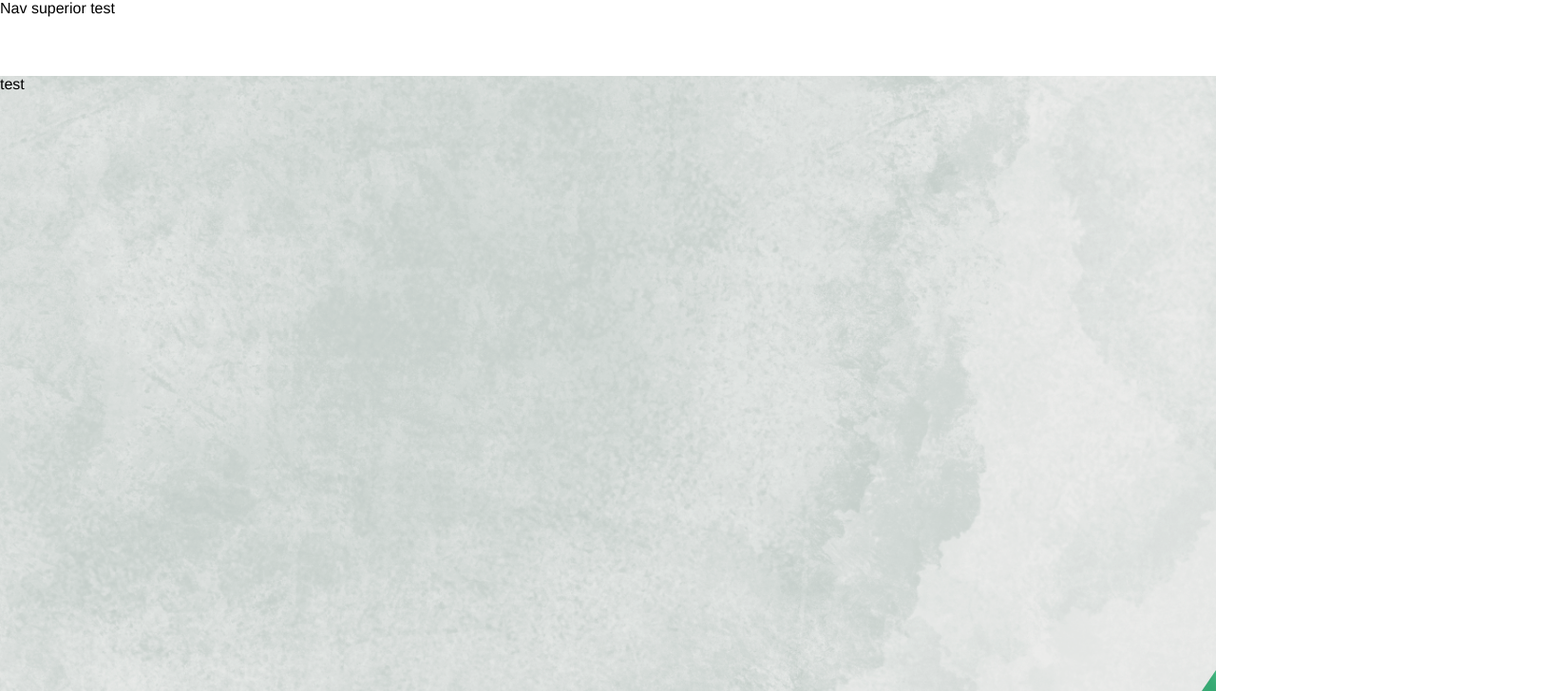
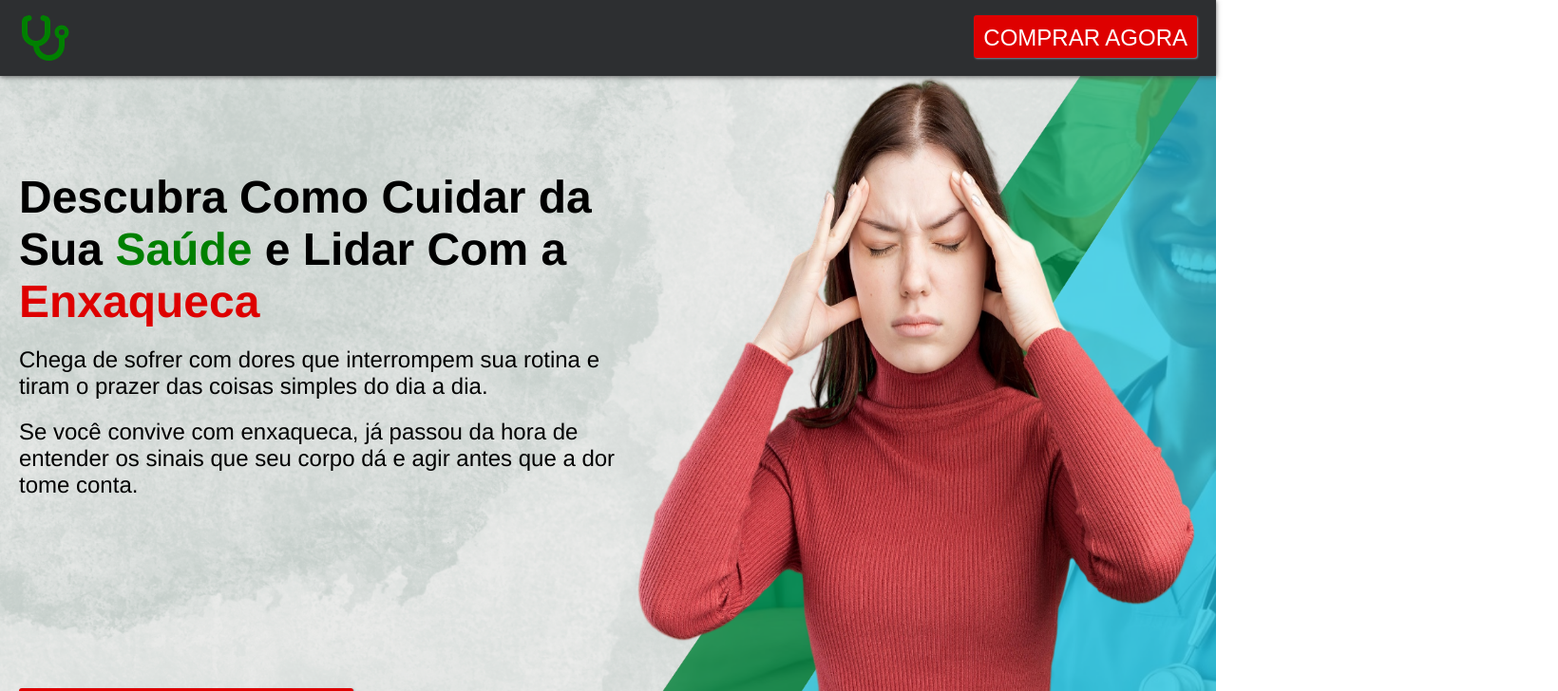
Before and after one commit to LucasCosta0117/landing-page-enxaqueca, a Vue app: page / in a window 1280 px wide. Shown: the top 728 px of the page at 95% size, 1640 px wide, since content can reach past the window. Built offline with nearby package versions, Linux system fonts and the light colour scheme.

Commit message:
feat: implementa a primeira seção da landing page

```diff
--- a/package.json
+++ b/package.json
@@ -8,6 +8,11 @@
     "lint": "vue-cli-service lint"
   },
   "dependencies": {
+    "@fortawesome/fontawesome-svg-core": "^6.7.2",
+    "@fortawesome/free-brands-svg-icons": "^6.7.2",
+    "@fortawesome/free-regular-svg-icons": "^6.7.2",
+    "@fortawesome/free-solid-svg-icons": "^6.7.2",
+    "@fortawesome/vue-fontawesome": "^3.0.8",
     "core-js": "^3.8.3",
     "vue": "^3.2.13"
   },
--- a/src/App.vue
+++ b/src/App.vue
@@ -1,6 +1,6 @@
 <template>
-  <TopNavBar></TopNavBar>
-  <HomePage></HomePage>
+  <top-nav-bar></top-nav-bar>
+  <home-page></home-page>
 </template>
 
 <script>
--- /dev/null
+++ b/src/components/SallButton.vue
@@ -0,0 +1,64 @@
+<template>
+    <a :href="seleUrl">
+        <input type="button" class="sall-btn" :value="btnTextValue" />
+    </a>
+</template>
+
+<script>
+/**
+ * Componente responsável por direcionar o usuário para página de vendas do produto.
+ */
+export default {
+    name: 'SallButton',
+    props: {
+        /**
+         * Cor para o botão
+         */
+        btnTextColor: {
+            type: String,
+            default: '#FFFFFF'
+        },
+        /**
+         * Cor para o botão
+         */
+        btnBgColor: {
+            type: String,
+            default: '#DE0000'
+        },
+        /**
+         * Texto exibido no botão
+         */
+        btnTextValue: {
+            type: String,
+            default: 'COMPRAR AGORA'
+        }
+    },
+    data() {
+        return {
+            /**
+             * URL para realização da compra do produto
+             */
+            seleUrl: 'https://www.google.com'
+        }
+    }
+}
+</script>
+
+<style>
+.sall-btn {
+    background: v-bind(btnBgColor);
+    color: v-bind(btnTextColor);
+    min-width: 230px;
+    height: 45px;
+    padding: 10px;
+    border: none;
+    border-radius: 3px;
+    font-size: 24px;
+    box-shadow: 1px 1px 2px lightslategray;
+}
+.sall-btn:hover {
+    transform: scale(0.98);
+    box-shadow: none;
+    cursor: pointer;
+}
+</style>
--- a/src/components/TopNavBar.vue
+++ b/src/components/TopNavBar.vue
@@ -1,22 +1,52 @@
 <template>
-  <div class="top-nav-bar-container">
+  <nav class="top-nav-bar-container">
     <div class="nav-content">
-
+      <div class="logo-box">
+        <font-awesome-icon icon="stethoscope" size="3x" fade style="color: green"/>
+      </div>
+      <div class="btn-box">
+        <sall-button/>
+      </div>
     </div>
-    Nav superior test
-  </div>
+  </nav>
 </template>
 
 <script>
+import SallButton from '../components/SallButton.vue'
+
+/**
+ * Barra de navegação superior da página.
+ */
 export default {
+  name: 'TopNavBar',
+  components: {
+    SallButton
+  },
+  data() {
+    return {
+      viewControl: false,
+    }
+  }
 
 }
 </script>
 
 <style>
 .top-nav-bar-container {
+    display: flex;
+    justify-content: center;
+    align-items: center;
     width: 100%;
     height: 80px;
     box-shadow: 0px 1px 5px rgba(71, 71, 71, 0.8);
+    background: #2D2F31;
+    position: fixed;
+}
+.nav-content {
+  display: flex;
+  flex-direction: row;
+  width: 1640px;
+  padding: 0px 20px;
+  justify-content: space-between;
 }
 </style>
--- a/src/main.js
+++ b/src/main.js
@@ -1,5 +1,13 @@
 import { createApp } from 'vue'
 import App from './App.vue'
 import './assets/styles.css';
+import { FontAwesomeIcon } from '@fortawesome/vue-fontawesome'
+import { library } from '@fortawesome/fontawesome-svg-core'
+import { faDownload } from '@fortawesome/free-solid-svg-icons'
+import { faStethoscope } from '@fortawesome/free-solid-svg-icons'
 
-createApp(App).mount('#app')
+library.add(faDownload, faStethoscope);
+
+createApp(App)
+    .component('FontAwesomeIcon', FontAwesomeIcon)
+    .mount('#app');
--- a/src/pages/HomePage.vue
+++ b/src/pages/HomePage.vue
@@ -2,6 +2,22 @@
   <div class="home-view-container">
     <div class="home-content">
       <section id="section-01">
+        <div class="section-content">
+          <div class="text-box">
+            <h1>Descubra Como Cuidar da Sua <span class="green-highlight">Saúde</span> e Lidar Com a <span class="red-highlight">Enxaqueca</span></h1>
+            <p>Chega de sofrer com dores que interrompem sua rotina e tiram o prazer das coisas simples do dia a dia.</p>
+            <p>Se você convive com enxaqueca, já passou da hora de entender os sinais que seu corpo dá e agir antes que a dor tome conta.</p>
+            <sall-button
+              class=".sall-btn"
+              :btnTextValue="label.btnSec1"
+            />
+          </div>
+          <div class="image-box">
+            <img src="../assets/images/woman-headache.png" alt="Mulher com as mãos na cabeça">
+          </div>
+        </div>
+      </section>
+      <section id="section-02" class="section-content">
         test
       </section>
     </div>
@@ -9,14 +25,27 @@
 </template>
 
 <script>
+import SallButton from '../components/SallButton.vue'
+
 /**
  * Responsável por organizar todo o conteúdo da landing page
  */
 export default {
     name: 'HomePage',
+    components: {
+      SallButton
+    },
     data() {
         return {
-            msgTest: 'Olá Lucas'
+          /**
+           * Legendas para botões/inputs
+           */
+          label: {
+            btnSec1:'QUERO MEU EBOOK AGORA'
+          },
+          colorBtn: {
+            btnSec2: '#6DD19D'
+          }
         }
     }
 
@@ -30,8 +59,55 @@ export default {
 .home-content {
   /* Def dos conteúdos, largura máxima e etc */
 }
+section {
+  display: flex;
+  justify-content: center;
+}
 #section-01 {
   background-image: url('../assets/images/bg-01.png');
+  background-size: cover;
+  background-repeat: no-repeat;
+  background-position: center;
   height: 100vh;
+  padding-top: 80px; /* afastar o conteúdo principal da nav-bar*/
+}
+.section-content {
+  display: flex;
+  flex-direction: row;
+  width: 1640px;
+  padding: 0px 20px;
+}
+.text-box {
+  width: 780px;
+  height: 100%;
+  margin-right: 20px;
+}
+.text-box h1 {
+  margin-top: 100px;
+  font-size: 48px;
+  font-weight: 600;
+}
+.text-box p {
+  font-size: 24px;
+  font-weight: 300;
+  margin-top: 20px;
+}
+.text-box .sall-btn {
+  margin-top: 200px;
+}
+.image-box {
+  display: flex;
+  align-items: flex-end;
+  height: 100%;
+}
+.image-box img {
+  max-width: 100%;
+  height: 720px;
+}
+.green-highlight {
+  color: green;
+}
+.red-highlight {
+  color: #DE0000;
 }
 </style>
```
Also changed, not shown: src/assets/images/woman-headache.png (added), 1 other file (tests, documents, lock files or other folders).
